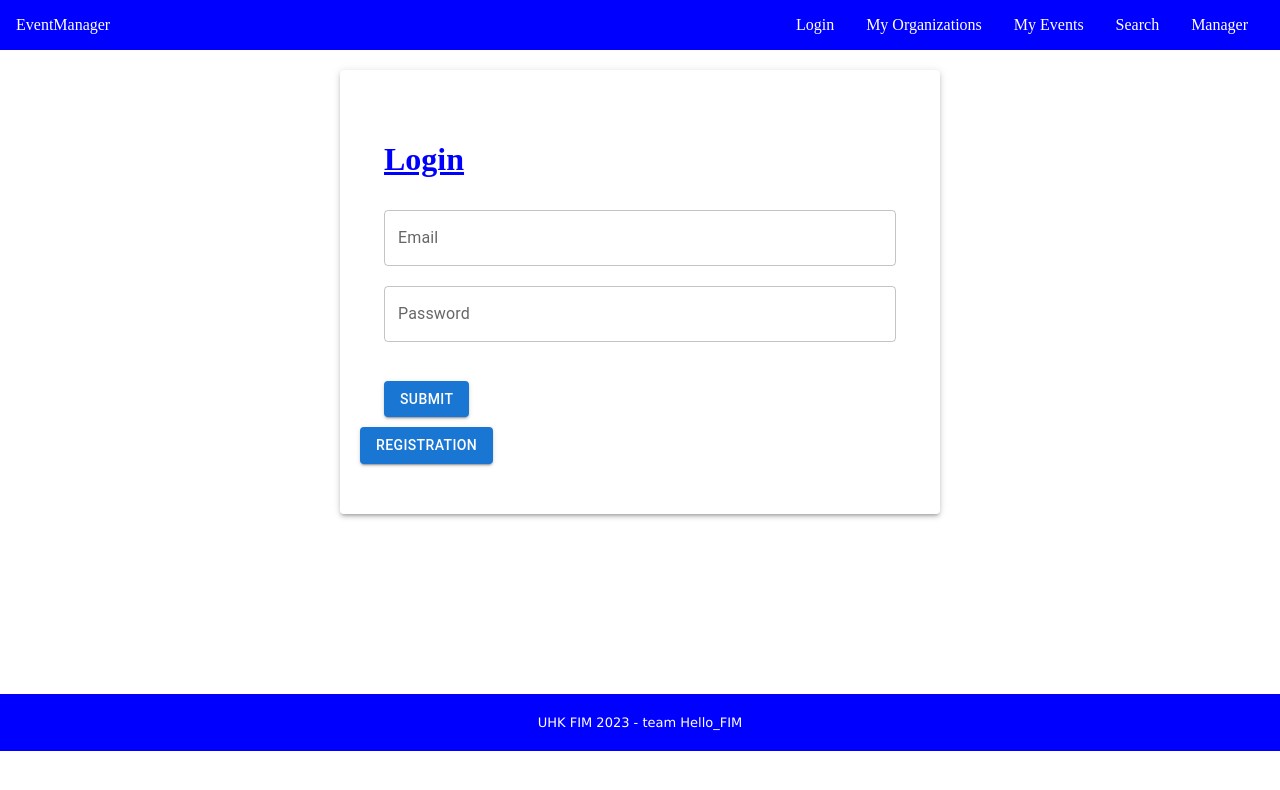
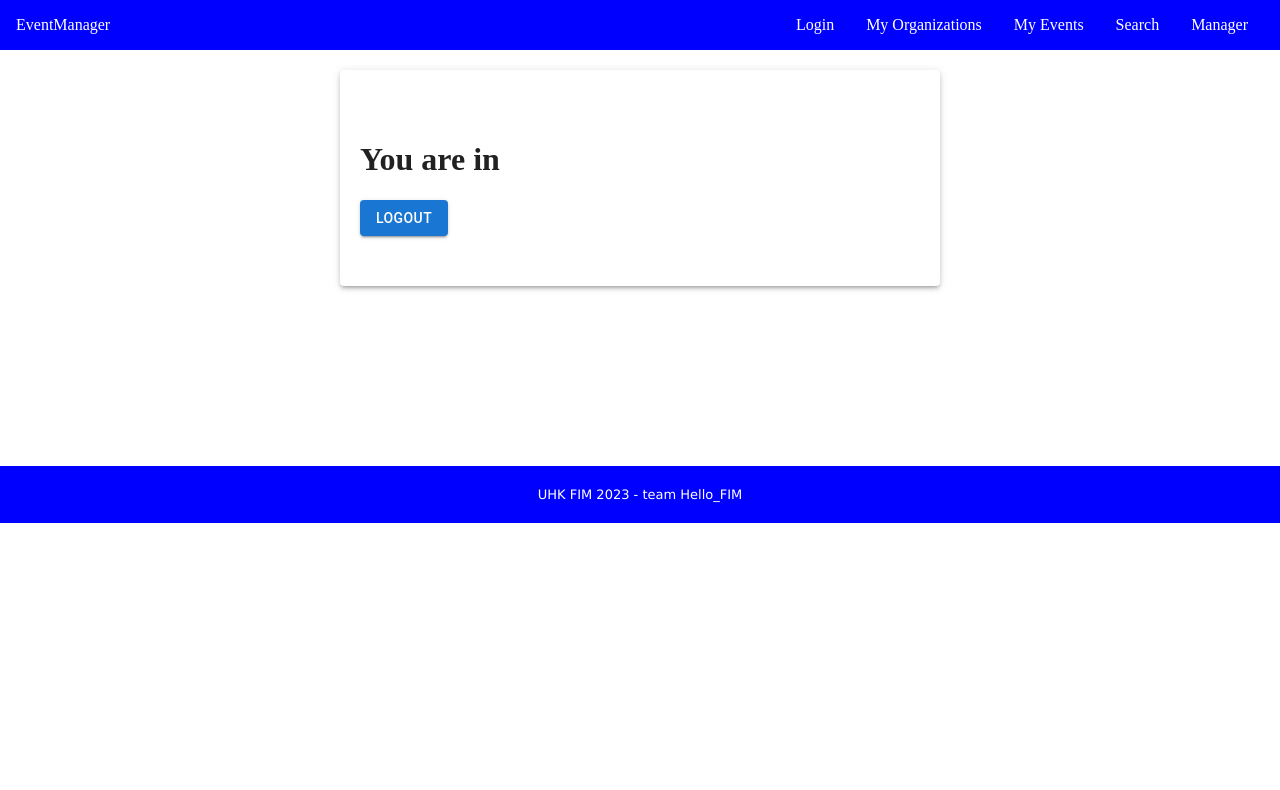
Before and after one commit to Foglas/EventManager, a React (Create React App) app in the folder src/frontEndFoglasAAlexAVojta/event_manager/: page / in a window 1280 px wide. Shown: the top 790 px of the page. Built offline with nearby package versions, Linux system fonts and the light colour scheme.

Commit message:
pridani rezimu login, logout ale nefunguje 100%

```diff
--- a/src/frontEndFoglasAAlexAVojta/event_manager/src/App.js
+++ b/src/frontEndFoglasAAlexAVojta/event_manager/src/App.js
@@ -25,7 +25,6 @@ export default function App(){
                         <Route path="/events" element={<Events/>}/>
                         <Route path="/search" element={<FindEvent/>}/>
                         <Route path="/manage" element= {<Manager/>}/>
-
                     </Routes>
                 </div>
 
--- a/src/frontEndFoglasAAlexAVojta/event_manager/src/Navbar.js
+++ b/src/frontEndFoglasAAlexAVojta/event_manager/src/Navbar.js
@@ -1,10 +1,50 @@
 import "./style.css"
-import {Link, useMatch, useResolvedPath} from "react-router-dom"
+import { Link, useMatch, useResolvedPath } from "react-router-dom"
+import { useEffect, useState} from "react";
+
+
+
+
 
 export default function Navbar() {
+    const [login, setLogin] = useState('');
+    const [view, setView] = useState('');
+
+    useEffect(() => {
+        if(localStorage.getItem('token') != ""){
+            setLogin(true);
+            console.log("jedna")
+        } else{
+            setLogin(false);
+            console.log('dva')
+        }
+        window.addEventListener("storage", () => {
+            let login = localStorage.getItem('login');
+            setLogin(login);
+
+        })
+    }, []);
+
+    useEffect(()=>{console.log('change in navbar ' + login);},[login]);
+
+    useEffect(() => {
+        console.log("navbar " +login)
+        if (login == false) {
+            console.log("navbar3 "+ login);
+            setView(() => {
+                return (<ul>
+                    <li>
+                        <FLink to="/loginPage"> Login</FLink>
+                    </li>
+                    <li>
+                        <FLink to="/search"> Search </FLink>
+                    </li>
+                </ul>)
+            })
+        } else {
+            console.log("navbar2"+login)
+            setView(()=>{
                 return(
-        <nav className="nav">
-            <Link to="/" className="title"> EventManager</Link>
                     <ul>
                     <li>
                         <FLink to="/loginPage"> Login</FLink>
@@ -23,16 +63,29 @@ export default function Navbar() {
                     </li>
                 </ul>
 
+                )
+            })
+
+        }
+    }, [login]);
+
+
+
+    return (
+        <nav className="nav">
+            <Link to="/" className="title"> EventManager</Link>
+            {view}
+
         </nav>
     )
 }
 
-function FLink({to, children, ...props}){
+function FLink({ to, children, ...props }) {
     const resolvePath = useResolvedPath(to)
-   const isActive = useMatch({path: resolvePath.pathname, end : true})
+    const isActive = useMatch({ path: resolvePath.pathname, end: true })
     return (
         <li className={isActive ? "active" : ""}>
-            <Link to ={to}  {...props} >
+            <Link to={to}  {...props} >
                 {children}
             </Link>
 
--- a/src/frontEndFoglasAAlexAVojta/event_manager/src/findEvent.js
+++ b/src/frontEndFoglasAAlexAVojta/event_manager/src/findEvent.js
@@ -155,7 +155,7 @@ e.preventDefault();
     return(
         <Container>
         <Paper  elevation={3} style={paperStyle}>
-        <h1>Najdi event</h1>
+        <h1>Find event</h1>
         <form>
         <TextField style={{margin:"10px auto"}} variant='outlined'fullWidth label = "region" value={region} onChange={(e) => setRegion(e.target.value)}/>
 
@@ -165,7 +165,7 @@ e.preventDefault();
           { categories.map((category) => <label>{category.name} <input type="checkbox"  value={category.id} onChange={(e)=> {handleInput(e)}} /></label>)}
           <button variant="contained" onClick={HandleSearch}>find</button>
         </form>
-        <h1>Akce</h1>
+        <h1>Events</h1>
         <ul>
             { events.map((event) => <li> <Paper style={paperStyle2}> <h1>{event.name}</h1> <h2>{event.description}</h2> <h2>time: {event.dateAndTime}</h2> <h2>End time: {event.endDateAndTime}</h2> <h2>City: {event.city}</h2> <h2>Region: {event.region}</h2> <h2>destrict: {event.destrict}</h2>  <h2>street: {event.street}</h2>  <div><form on onSubmit={(e) => handleAttend(e,event.id)}><Button type='submit' variant='contained'>Attend</Button></form></div> </Paper></li>)
            }
--- a/src/frontEndFoglasAAlexAVojta/event_manager/src/loginBar.js
+++ b/src/frontEndFoglasAAlexAVojta/event_manager/src/loginBar.js
@@ -3,14 +3,14 @@ import React, {useState} from 'react';
 import TextField from '@mui/material/TextField';
 import { Container} from '@mui/system';
 import { Button}  from '@mui/material';
-import { pickersArrowSwitcherClasses } from '@mui/x-date-pickers/internals';
 
 
 export default function LoginBar() {
     const [email, setEmail]=React.useState('')
     const [password, setPassword]= useState('')
-    const [token, setToken] = useState('');
+   // const [token, setToken] = useState('');
     const [error, setError] = useState('');
+  //  var token = 'sda';
 
      const handleClick =(e)=>{
         e.preventDefault();
@@ -32,7 +32,10 @@ export default function LoginBar() {
                 throw await response.json();
               }
             }).then((response) => {
-              setToken(response.message);
+              localStorage.setItem('login', true);
+              window.dispatchEvent(new Event('storage'));
+             localStorage.setItem('token', response.message);
+             // console.log("token " + token)
               setError("");
             }).catch((err)=>{
                 setError(err.message);
@@ -40,10 +43,8 @@ export default function LoginBar() {
             })
                 console.log(email, password)
             }
-            if(token !== ''){
-              localStorage.setItem('token', token);
-            }
-            console.log('token ' + token);
+
+
 
 
   return (
--- a/src/frontEndFoglasAAlexAVojta/event_manager/src/loginPage.js
+++ b/src/frontEndFoglasAAlexAVojta/event_manager/src/loginPage.js
@@ -1,16 +1,68 @@
 import { Button, Paper } from "@mui/material";
 import LoginBar from "./loginBar";
 import RegistrationBar from "./RegistrationBar";
-import { useState } from "react";
+import { useEffect, useState} from "react";
 
 
- function LoginPage(){
-    const paperStyle={padding:'50px 20px',width:600,margin:'20px auto'}
+function LoginPage() {
+    const paperStyle = { padding: '50px 20px', width: 600, margin: '20px auto' }
     const [registration, setRegistration] = useState(false);
     const [buttonName, setButtonName] = useState('Registration');
+    const [login, setLogin] = useState('');
+    const [view, setView] = useState('');
 
-    const HandleRegistration= () =>{
-        if(registration == true){
+    const logout = (e) => {
+        e.preventDefault();
+        console.log("logout")
+        localStorage.setItem('token', "");
+        localStorage.setItem('login', false);
+        window.dispatchEvent(new Event('storage'));
+        setLogin(false);
+        console.log(login)
+    }
+/*
+    useState(()=>{
+        setView(() => {
+            if (registration == true) {
+                   return(
+                   <div>
+                        <RegistrationBar />
+                        <Button variant="contained" onClick={HandleRegistration}>{buttonName}</Button>
+                    </div>
+                    )
+
+            } else {
+                return(
+                    <div>
+                        <LoginBar />
+                        <Button variant="contained" onClick={HandleRegistration}>{buttonName}</Button>
+                    </div>
+         ) }
+
+        });
+    },[]);
+
+*/
+
+    useEffect(() => {
+        if(localStorage.getItem('token') != ""){
+            setLogin(true);
+            console.log('jednaPage')
+        } else{
+            setLogin(false);
+            console.log("dvaPage")
+        }
+        window.addEventListener("storage", () => {
+            setLogin(window.localStorage.getItem('login'));
+            console.log('change ' + login);
+        })
+    }, []);
+
+    console.log("loginDefault " + login);
+
+    const HandleRegistration = () => {
+        if (registration == true) {
+            console.log("regis")
             setButtonName('Registration');
             setRegistration(false);
         } else {
@@ -19,22 +71,74 @@ import { useState } from "react";
             setButtonName('Login');
         }
     }
+
+
+
+    useEffect(() => {
+
+        if (login == false) {
+            console.log("heeey " + login)
+            setView(() => {
+                if (registration == true) {
+               return(
+                 <div>
+                        <RegistrationBar />
+                        <Button variant="contained" onClick={HandleRegistration}>{buttonName}</Button>
+                    </div>
+                    )
+                } else {
+                    return(
+                    <div>
+                        <LoginBar />
+                        <Button variant="contained" onClick={HandleRegistration}>{buttonName}</Button>
+                    </div>
+                    )
+                }
+
+            });
+        } else {
+               console.log("heeeeey222")
+            setView(() => {
+
+                return(<div>
+                        <h1>You are in</h1>
+                        <Button variant="contained" onClick={(e) => logout(e)}>Logout</Button>
+                    </div>
+                )
+            });
+        }
+    }, [login,registration]);
+
+
+
+    /*
+     {
+                        login === false ? (
+                            registration === true ? (
+                                <RegistrationBar />
+                            ) : (
+                                <div>
+                                    <LoginBar />
+                                    <Button variant="contained" onClick={HandleRegistration}>{buttonName}</Button>
+                                </div>
+                            )
+                        ) : (
+                            <div>
+                                <h1>You are in</h1>
+                                <Button variant="contained" onClick={(e) => logout(e)}>Logout</Button>
+                            </div>
+                        )
+                    }
+    */
+
     return (
         <div>
-   <Paper elevation={3} style={paperStyle}>
-    {
-     registration === true ?(
-     <RegistrationBar/>
-     ):(
-        <LoginBar/>
+            <Paper elevation={3} style={paperStyle}>
+                {view}
 
-     )
- }
-    <Button variant="contained" onClick={HandleRegistration}>{buttonName}</Button>
+            </Paper>
 
-    </Paper>
-
-    </div>
+        </div>
     )
 }
 
--- a/src/frontEndFoglasAAlexAVojta/event_manager/src/organization.js
+++ b/src/frontEndFoglasAAlexAVojta/event_manager/src/organization.js
@@ -70,14 +70,14 @@ setOrganizationUl(organizationUl);
     return(
         <Container>
      <Paper  elevation={3} style={paperStyle}>
-        <h1> Organizace </h1>
+        <h1> Organization </h1>
         <form noValidate autoComplete="off">
 
             <TextField style={{margin:"10px auto"}} variant='outlined' label = "organization name" value={organizationName} fullWidth onChange={(e) => setOrganizationName(e.target.value)}> organizationName</TextField>
             <Button variant="contained" onClick={createOrganization}>Create organization</Button>
         </form>
 
-        <h2>Organizace uživatele: </h2>
+        <h2>Users organization: </h2>
             <ul>
                 {organizationUl}
             </ul>
```
Also changed, not shown: 1 other file (tests, documents, lock files or other folders). Lines whose indentation alone changed are shown as unchanged.
